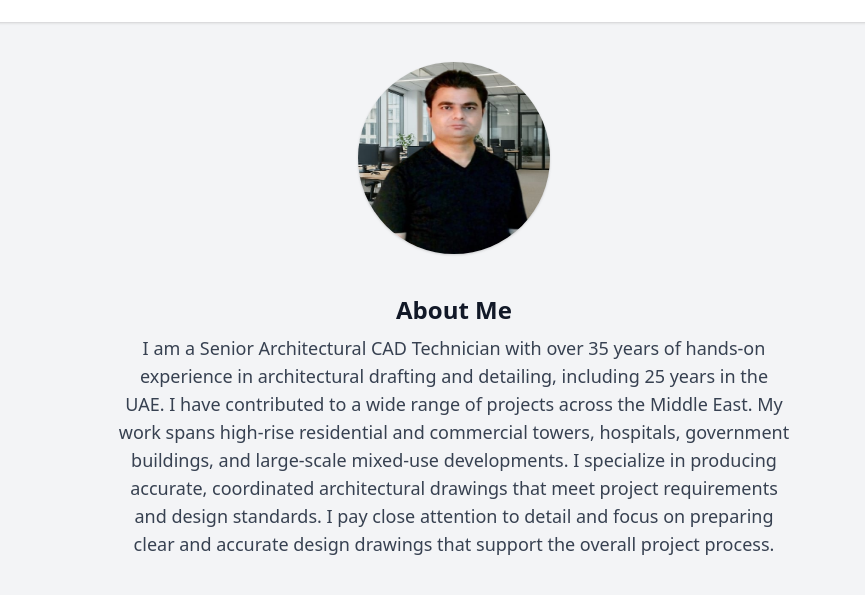
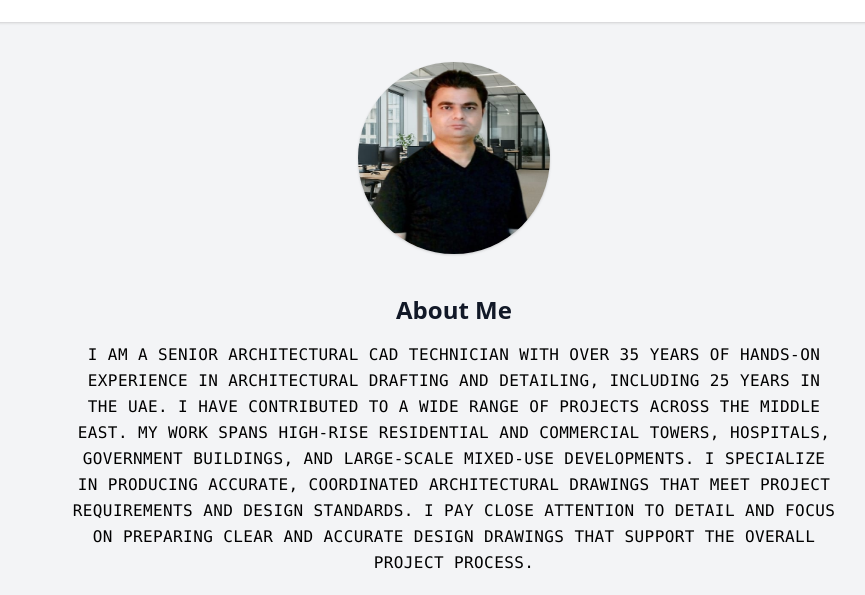
Before and after one commit to Zulfiquare/Friend, a plain HTML site: page index.html in a window 1280 px wide. Shown: the part 162-757 px from the top of the page, without its empty margins (186-1051 px from the left). Drawn offline with nearby package versions, Linux system fonts and the light colour scheme.

Commit message:
Update About Me font to match 01.jpg drawing style

```diff
--- a/index.html
+++ b/index.html
@@ -20,7 +20,7 @@
     <img src="profile.jpg" alt="Mohammad Zulfiqar" class="w-48 h-48 rounded-full mx-auto shadow mb-6">
     <section class="mt-10 text-center">
   <h2 class="text-2xl font-semibold mb-2">About Me</h2>
-  <p class="max-w-2xl mx-auto text-lg text-gray-700">
+  <p class="mt-4 text-center text-black font-mono uppercase tracking-wide leading-relaxed text-base max-w-3xl mx-auto">
     I am a Senior Architectural CAD Technician with over 35 years of hands-on experience in architectural drafting and detailing,
     including 25 years in the UAE.
     I have contributed to a wide range of projects across the Middle East. My work spans high-rise residential and
```
